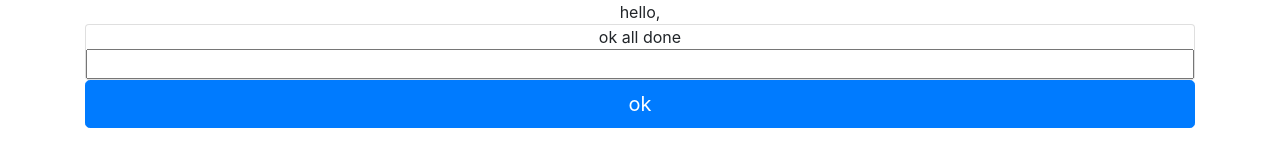
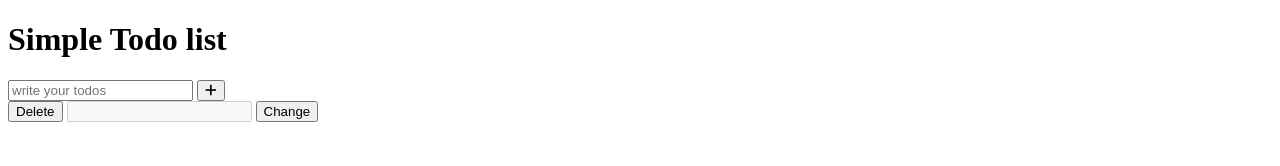
Before and after one commit to Ayaan2907/SimplePracticeMiniProjects, a plain HTML site: page todoApp/index.html in a window 1280 px wide. Drawn offline with nearby package versions, Linux system fonts and the light colour scheme.

Commit message:
generated html file for todo app

```diff
--- a/todoApp/index.html
+++ b/todoApp/index.html
@@ -4,24 +4,32 @@
 <head>
   <meta charset="UTF-8">
   <meta name="viewport" content="width=device-width, initial-scale=1.0">
-  <title>Document</title>
-  <link rel="stylesheet" href="https://stackpath.bootstrapcdn.com/bootstrap/4.5.0/css/bootstrap.min.css">
+  <title>Tod list A-k</title>
+  <link rel='stylesheet' type='text/css' media='screen' href='style.css'>
+  <link href="https://fonts.googleapis.com/css?family=Hind&display=swap" rel="stylesheet">
+  <link rel="stylesheet" href="path/to/font-awesome/css/font-awesome.min.css">
+  <script src="https://kit.fontawesome.com/a81368914c.js"></script>
 </head>
 
 <body>
+  <h1>Simple Todo list</h1>
 
+  <div class="input_div">
+    <input type="text" class="input" placeholder="write your todos " > <!--taking userInput-->
+   <button class="addButton"> <i class="fas fa-plus"></i></button> <!--button to add-->
+  </div>
   <div class="container">
-    <div class="text-center">
-        hello,
-      <div class="card">
-        ok all done
-        <input type="text" class="">
+    <div class="item">
+      <button class="removeButton">Delete</button>
+      <input type="text" class="item_input" disabled >
+    <button class="editButton">Change</button>
 
-      </div><button class="btn btn-blue btn-primary btn-lg btn-block" type="submit">ok</button>
+
     </div>
-
   </div>
 
+
 </body>
+<script src="script.js"></script>
 
 </html>
```
